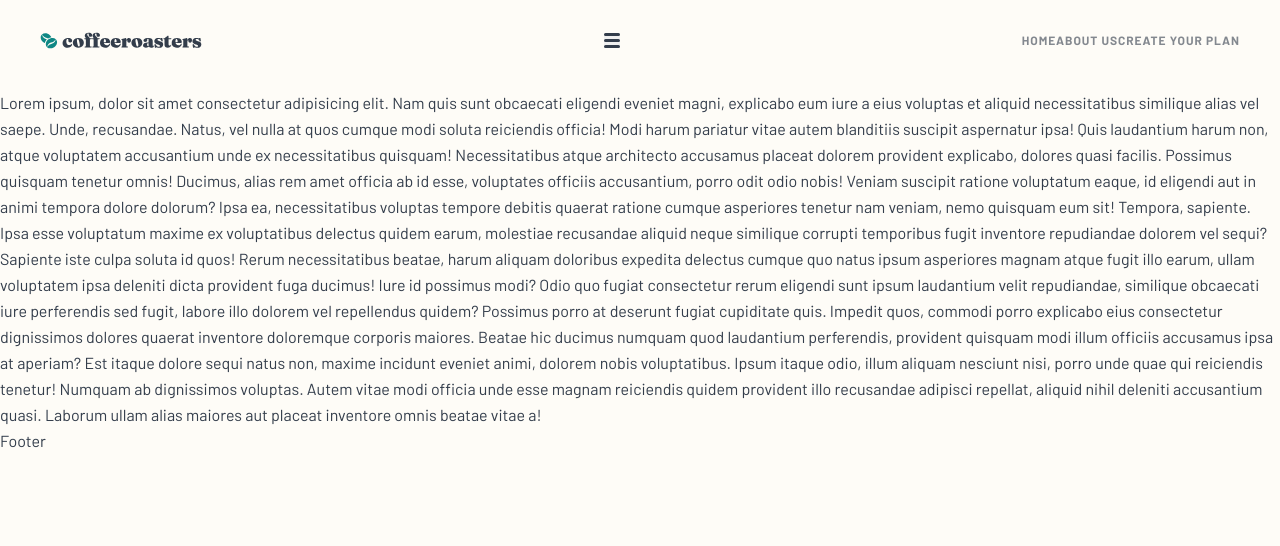
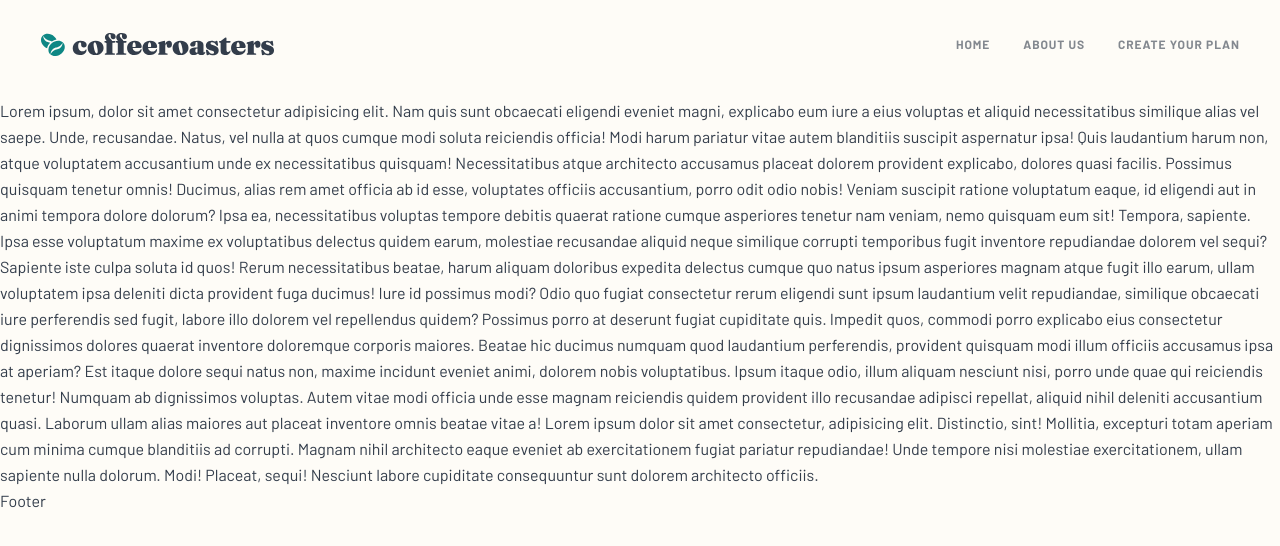
Before and after one commit to Dudeldups/FM-coffeeroasters-subscription-site, a React (Vite) app: page / in a window 1280 px wide. Shown: the top 546 px of the page. Built offline with nearby package versions, Linux system fonts and the light colour scheme.

Commit message:
added sticky header and scroll listener

```diff
--- a/src/Components/Header/Header.scss
+++ b/src/Components/Header/Header.scss
@@ -1,24 +1,49 @@
 @use "../../scss/abstracts" as *;
 
 .header {
+  position: sticky;
+  top: 0;
   z-index: 10;
-  position: relative;
   display: flex;
   align-items: center;
   justify-content: space-between;
-  padding-block: 2rem 2.56rem;
+  padding-block: 2rem;
   @include padding-inline;
   @include max-width-content;
+  background: $clr-bg-main;
+  transition: box-shadow 200ms ease-in, background 400ms ease-in;
+
+  &.scrolled {
+    box-shadow: 0 -0.4rem 0.6rem 0.35rem rgba($clr-grey-900, 0.5);
+    background: $clr-secondary-500;
+  }
+
+  &__logo {
+    width: 10.14431rem;
+    height: 1.08175rem;
+
+    @include mq($bp-tablet) {
+      width: 14.6875rem;
+      height: 1.5625rem;
+    }
+  }
 }
 
 .hamburgerButton {
+  background: transparent;
+
+  @include mq($bp-tablet) {
+    display: none;
+  }
 }
 
 .nav {
   display: flex;
+  gap: 2.06rem;
   align-items: center;
 
   @include mq($until: $bp-tablet) {
+    // mobile hamburger nav menu
     z-index: -1;
     position: absolute;
     inset: auto 0 0 0;
@@ -26,8 +51,7 @@
     flex-direction: column;
     gap: 2rem;
     width: 100%;
-    padding-block: 2.5rem 18rem;
-    background: $clr-bg-main;
+    padding-block: 3.06rem 18rem;
     background: linear-gradient(
       180deg,
       $clr-bg-main 0%,
@@ -36,6 +60,7 @@
     );
     transition: transform 800ms ease-in-out, opacity 700ms ease-in 100ms;
 
+    // closed state
     [aria-pressed="false"] + & {
       transform: translateY(0);
       opacity: 0;
--- a/src/Components/Header/Header.tsx
+++ b/src/Components/Header/Header.tsx
@@ -1,3 +1,4 @@
+import { useEffect, useState } from "react";
 import useToggle from "../../hooks/useToggle";
 import { NavLink } from "react-router-dom";
 
@@ -10,8 +11,26 @@ import "./Header.scss";
 export default function Header() {
   const [isHamburgerOpen, toggleIsHamburgerOpen] = useToggle(false);
 
+  const [isScrolled, setIsScrolled] = useState(false);
+
+  useEffect(() => {
+    const handleScroll = () => {
+      if (window.scrollY > 0) {
+        setIsScrolled(true);
+      } else {
+        setIsScrolled(false);
+      }
+    };
+
+    window.addEventListener("scroll", handleScroll);
+
+    return () => {
+      window.removeEventListener("scroll", handleScroll);
+    };
+  }, []);
+
   return (
-    <header className="header">
+    <header className={`header ${isScrolled ? "scrolled" : ""}`}>
       <img
         src={logo}
         className="header__logo"
@@ -35,9 +54,15 @@ export default function Header() {
         />
       </button>
       <nav className="nav">
-        <NavLink to="/">Home</NavLink>
-        <NavLink to="about">About us</NavLink>
-        <NavLink to="subscribe">Create your plan</NavLink>
+        <NavLink to="/" onClick={toggleIsHamburgerOpen}>
+          Home
+        </NavLink>
+        <NavLink to="about" onClick={toggleIsHamburgerOpen}>
+          About us
+        </NavLink>
+        <NavLink to="subscribe" onClick={toggleIsHamburgerOpen}>
+          Create your plan
+        </NavLink>
       </nav>
     </header>
   );
--- a/src/pages/Home/Home.tsx
+++ b/src/pages/Home/Home.tsx
@@ -34,7 +34,13 @@ export default function Home() {
       tenetur! Numquam ab dignissimos voluptas. Autem vitae modi officia unde
       esse magnam reiciendis quidem provident illo recusandae adipisci repellat,
       aliquid nihil deleniti accusantium quasi. Laborum ullam alias maiores aut
-      placeat inventore omnis beatae vitae a!
+      placeat inventore omnis beatae vitae a! Lorem ipsum dolor sit amet
+      consectetur, adipisicing elit. Distinctio, sint! Mollitia, excepturi totam
+      aperiam cum minima cumque blanditiis ad corrupti. Magnam nihil architecto
+      eaque eveniet ab exercitationem fugiat pariatur repudiandae! Unde tempore
+      nisi molestiae exercitationem, ullam sapiente nulla dolorum. Modi!
+      Placeat, sequi! Nesciunt labore cupiditate consequuntur sunt dolorem
+      architecto officiis.
     </div>
   );
 }
--- a/src/pages/Root/Root.scss
+++ b/src/pages/Root/Root.scss
@@ -1 +1,5 @@
 @use "../../scss/abstracts" as *;
+
+.main {
+  margin-top: 0.56rem;
+}
```
Also changed, not shown: 1 other file (tests, documents, lock files or other folders).
